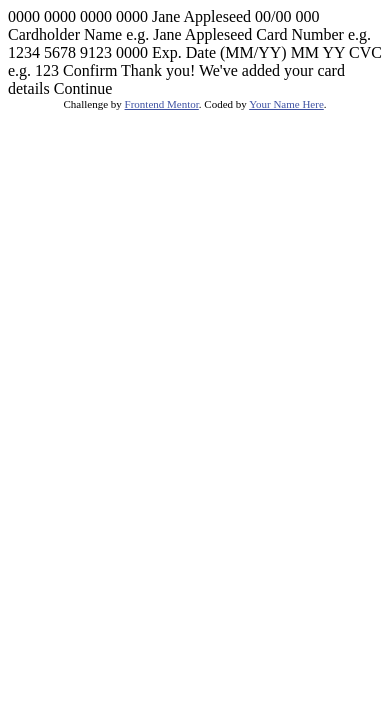
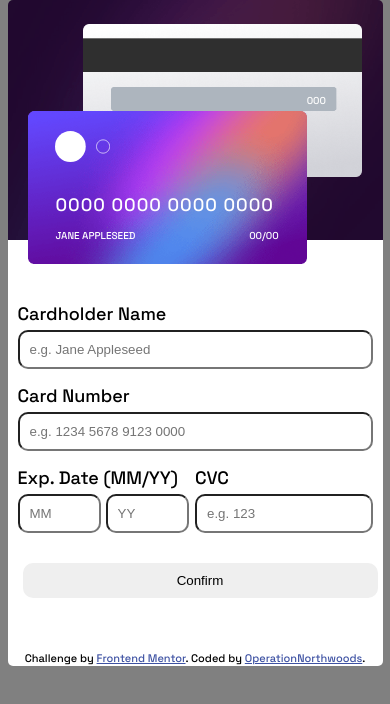
Before and after one commit to OperationNorthwoods/interactive-card-details-form, a plain HTML site: page index.html in a window 390 px wide. Drawn offline with Linux system fonts and the light colour scheme.

Commit message:
worked on desktop and mobile view
mobile view is like 90% there and desktop is like 50%. Code has gotten really janky :/

```diff
--- /dev/null
+++ b/app.css
@@ -0,0 +1,275 @@
+:root {
+    /* Primary */
+
+    --Linear-gradient: hsl(249, 99%, 64%) to hsl(278, 94%, 30%);
+    /* active input border */
+    --Red: hsl(0, 100%, 66%);
+    /* input errors */
+
+    /* Neutral */
+
+    --White: hsl(0, 0%, 100%);
+    --Light-grayish-violet: hsl(270, 3%, 87%);
+    --Dark-grayish-violet: hsl(279, 6%, 55%);
+    --Very-dark-violet: hsl(278, 68%, 11%);
+}
+
+* {
+    box-sizing: border-box;
+}
+
+html {
+    background-color: gray;
+    height: 100vh;
+    width: 100vw;
+    font-size: 18px;
+}
+
+body {
+    background-color: white;
+    max-width: 375px;
+    margin: 0 auto;
+    padding: 1px 10px;
+    /* font */
+    font-family: 'Space Grotesk', sans-serif;
+    font-weight: 500;
+    color: var(--Transparent-white);
+    border-radius: 5px;
+    /* bg image */
+    background-image: url("images/bg-main-mobile.png");
+    background-repeat: no-repeat;
+    background-position: top center;
+}
+
+p {
+    margin: 15px 0 5px;
+}
+
+.image-stack {
+    padding: 0 10px;
+    display: grid;
+    position: relative;
+    /* imperative for the overlapping to work */
+    grid-template-columns: repeat(12, 1fr);
+}
+
+.image-stack_bottom {
+    grid-column: 3 / -1;
+    grid-row: 1;
+}
+
+.image-stack_top {
+    grid-row: 1;
+    grid-column: 1 / span 10;
+    padding-top: 31%;
+    /* slightly arbitrary, keeps proportion once resized */
+    z-index: 1;
+    /* tells the browser to make this image on top */
+}
+
+img {
+    width: 100%;
+    display: block;
+}
+
+#logo {
+    grid-row: 1;
+    grid-column: 2 / -1;
+    z-index: 1;
+    height: 30.4px;
+    width: 54.4px;
+    margin-top: 35%;
+}
+
+#cardNum {
+    grid-row: 1;
+    grid-column: 2 / -1;
+    color: white;
+    z-index: 1;
+    margin-top: 55%;
+    letter-spacing: 1px;
+}
+
+#name_monthYear {
+    grid-row: 1;
+    grid-column: 2 / 10;
+    color: white;
+    z-index: 1;
+    margin-top: 92%;
+    display: flex;
+    justify-content: space-between;
+    font-size: 10px;
+}
+
+#cvc {
+    grid-row: 1;
+    grid-column: 11 / -1;
+    color: white;
+    z-index: 1;
+
+    margin-top: 125%;
+    font-size: 10px;
+}
+
+.form-wrapper {
+    display: flex;
+    flex-direction: column;
+    flex-wrap: wrap;
+}
+
+#month-year-cvc_wrapper {
+    display: flex;
+    flex-direction: row;
+}
+
+input {
+    padding: 10px;
+    border-radius: 10px;
+}
+
+#name_In,
+#cardNum_In {
+    width: 100%;
+}
+
+#month_In,
+#year_In {
+    width: 47%;
+}
+
+#cvc_In {
+    width: 100%;
+}
+
+#p3,
+#p4 {
+    width: 50%;
+}
+
+button.submit {
+    width: 100%;
+    margin: 30px 5px;
+    padding: 10px 0;
+    border-radius: 10px;
+    border: none;
+}
+
+.submit {}
+
+.complete {
+    display: none;
+}
+
+
+
+.attribution {
+    font-size: 11px;
+    text-align: center;
+    color: black;
+}
+
+.attribution a {
+    color: hsl(228, 45%, 44%);
+}
+
+@media only screen and (max-width: 799px) {
+    * {
+        transition: .1s ease;
+    }
+
+}
+
+@media only screen and (min-width: 800px) {
+    * {
+        transition: .1s ease;
+    }
+
+    body {
+        min-width: 800px;
+        max-width: 1200px;
+        max-height: 900px;
+        margin: 0px auto;
+        /* bg image */
+        background-image: url("images/bg-main-desktop.png");
+        background-repeat: no-repeat;
+        background-position: top left;
+
+    }
+
+    #desktop-wrapper {
+        display: flex;
+        flex-direction: row;
+        padding: 50px;
+        margin: 50px;
+    }
+
+    .image-stack {
+        width: 550px;
+    }
+
+    #desktop-item-1 {
+        margin-right: 40px;
+    }
+
+    #desktop-item-2 {
+        display: flex;
+        justify-content: center;
+        flex-wrap: wrap;
+        padding: 10% 0;
+        margin-left: 40px;
+    }
+
+    .image-stack_bottom {
+        grid-column: 3 / -1;
+        margin-top: 65%;
+    }
+
+    .image-stack_top {
+        grid-column: 1 / span 10;
+        padding-top: 0;
+        /* margin-top: -20%; */
+        z-index: 1;
+    }
+
+
+
+    /* #logo {
+        grid-row: 1;
+        grid-column: 2 / -1;
+        z-index: 1;
+        height: 30.4px;
+        width: 54.4px;
+        margin-top: 35%;
+    }
+
+    #cardNum {
+        grid-row: 1;
+        grid-column: 2 / -1;
+        color: white;
+        z-index: 1;
+        margin-top: 55%;
+        letter-spacing: 1px;
+    }
+
+    #name_monthYear {
+        grid-row: 1;
+        grid-column: 2 / 10;
+        color: white;
+        z-index: 1;
+        margin-top: 92%;
+        display: flex;
+        justify-content: space-between;
+        font-size: 10px;
+    }
+
+    #cvc {
+        grid-row: 1;
+        grid-column: 11 / -1;
+        color: white;
+        z-index: 1;
+
+        margin-top: 125%;
+        font-size: 10px;
+    } */
+
+}
--- a/index.html
+++ b/index.html
@@ -1,51 +1,87 @@
 <!DOCTYPE html>
 <html lang="en">
+
 <head>
   <meta charset="UTF-8">
-  <meta name="viewport" content="width=device-width, initial-scale=1.0"> <!-- displays site properly based on user's device -->
+  <meta name="viewport" content="width=device-width, initial-scale=1.0">
+  <!-- displays site properly based on user's device -->
 
   <link rel="icon" type="image/png" sizes="32x32" href="./images/favicon-32x32.png">
 
   <title>Frontend Mentor | Interactive card details form</title>
 
-  <!-- Feel free to remove these styles or customise in your own stylesheet 👍 -->
-  <style>
-    .attribution { font-size: 11px; text-align: center; }
-    .attribution a { color: hsl(228, 45%, 44%); }
-  </style>
+  <link rel="preconnect" href="https://fonts.googleapis.com">
+  <link rel="preconnect" href="https://fonts.gstatic.com" crossorigin>
+  <link href="https://fonts.googleapis.com/css2?family=Space+Grotesk:wght@500&display=swap" rel="stylesheet">
+
+  <link rel="stylesheet" href="app.css">
 </head>
+
 <body>
+  <br>
+  <div id="desktop-wrapper">
+    <div id="desktop-item-1">
+      <div class="image-stack">
+        <div class="image-stack_top">
+          <img src="images/bg-card-front.png" alt="card front">
+        </div>
+        <div class="image-stack_bottom">
+          <img src="images/bg-card-back.png" alt="card back">
+        </div>
+        <img id="logo" src="images/card-logo.svg" alt="card logo">
+        <p id="cardNum">0000 0000 0000 0000</p>
+        <div id="name_monthYear">
+          <span id="name">JANE APPLESEED</span>
+          <span id="monthYear">00/00</span>
+        </div>
+        <span id="cvc">000</span>
+      </div>
+    </div>
+    <br>
+    <div id="desktop-item-2">
+      <div class="form-wrapper">
+        <div>
+          <p>Cardholder Name</p>
+          <input name="name" id="name_In" type="text" placeholder="e.g. Jane Appleseed" />
+        </div>
 
-  0000 0000 0000 0000
-  Jane Appleseed
-  00/00
+        <div>
+          <p>Card Number</p>
+          <input name="cardNum" id="cardNum_In" type="text" placeholder="e.g. 1234 5678 9123 0000" />
+        </div>
 
-  000
 
-  Cardholder Name
-  e.g. Jane Appleseed
+        <div id="month-year-cvc_wrapper">
+          <div id="p3">
+            <p>Exp. Date (MM/YY)</p>
+            <input name="month" id="month_In" type="text" placeholder="MM" />
+            <input name="year" id="year_In" type="text" placeholder="YY" />
+          </div>
 
-  Card Number
-  e.g. 1234 5678 9123 0000
+          <div id="p4">
+            <p>CVC</p>
+            <input name="cvc" id="cvc_In" type="text" placeholder="e.g. 123" />
+          </div>
+        </div>
+      </div>
 
-  Exp. Date (MM/YY)
-  MM
-  YY
-
-  CVC
-  e.g. 123
-
-  Confirm
-
+      <button class="submit">Confirm</button>
+    </div>
+  </div>
   <!-- Completed state start -->
 
-  Thank you!
-  We've added your card details
-  Continue
+  <div class="complete">
+    <p>Thank you!</p>
+    <p>We've added your card details</p>
+    <button>Continue</button>
+  </div class="complete">
+
+  <br>
 
   <div class="attribution">
     Challenge by <a href="https://www.frontendmentor.io?ref=challenge" target="_blank">Frontend Mentor</a>.
-    Coded by <a href="#">Your Name Here</a>.
+    Coded by <a href="https://github.com/OperationNorthwoods">OperationNorthwoods</a>.
   </div>
 </body>
+
 </html>
```
Also changed, not shown: app.js (added).
